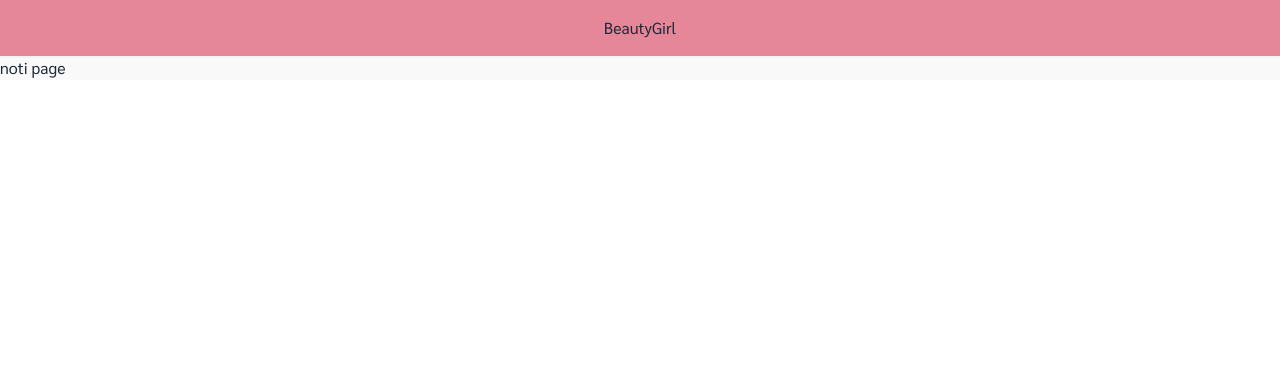
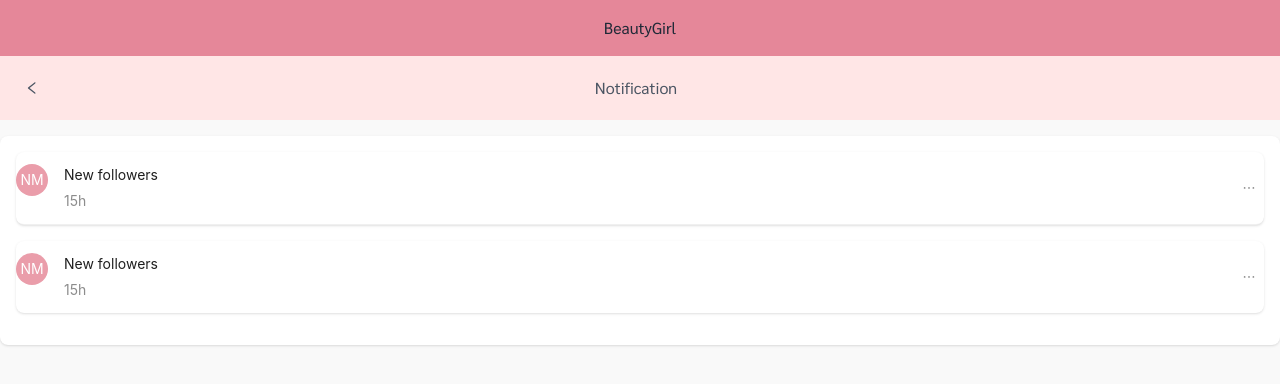
Before and after one commit to Namngernn/BeautyGirl, a React (Vite) app in the folder frontend/: page /Notifications in a window 1280 px wide. Shown: the top 384 px of the page. Built offline with nearby package versions, Linux system fonts and the light colour scheme.

Commit message:
undate test

```diff
--- a/frontend/src/pages/Login/Login.jsx
+++ b/frontend/src/pages/Login/Login.jsx
@@ -21,33 +21,28 @@ const getActiveColors = (colors) =>
   colors.map((color) => new TinyColor(color).darken(5).toString());
 
 const Login = () => (
+  <div className=" min-h-screen p-4 " style={{backgroundColor: "#fdf3f3"}}>
+    {/* ปุ่มBack */}
+    <Button
+      type="text"
+      icon={<LeftOutlined className="text-gray-600" />}
+      className="self-start"
+    />
+
+    {/* icon social */}
     <div>
-    <Button
-      icon={<LeftOutlined />}
-      style={{ position: 'absolute', left: 20, }} />
-
-    <div>
-      <div style={{ paddingTop: '20px' }}>
-        <h2 >Welcome Back!</h2>
-      </div>
-      <div className="text-center mb-6">
-      <div  style={{ paddingBottom: '10px', color: 'gray' }}>Beautygirl</div>
-        <div style={{ paddingbotttom: '20px' }}>
-          <Button
-            shape="circle"
-            icon={<FaFacebookF fill="#F2CAAE" />}
-          />
-          <Button
-            shape="circle"
-            icon={<FaGoogle fill="#F2CAAE" />}
-          />
-          <Button
-            shape="circle"
-            icon={<FaLinkedinIn fill="#F2CAAE" />}
-          />
+      <div className="text-center mb-10">
+        <h2 className="text-2xl font-bold text-black">Welcome Back!</h2>
+        <div className="text-gray-500 mb-4">Beautygirl</div>
+        <div className="flex justify-center space-x-4 mb-4">
+          <Button shape="circle" icon={<FaFacebookF fill="#F2CAAE" />} />
+          <Button shape="circle" icon={<FaGoogle fill="#F2CAAE" />} />
+          <Button shape="circle" icon={<FaLinkedinIn fill="#F2CAAE" />} />
         </div>
       </div>
-      <Form style={{ paddingTop: '20px' }}
+
+      {/* Form กรอก UserName/PW */}
+      <Form
         name="basic"
         initialValues={{
           remember: true,
@@ -55,8 +50,10 @@ const Login = () => (
         onFinish={onFinish}
         onFinishFailed={onFinishFailed}
         autoComplete="off"
-        className="space-y-4"
+         className="space-y-2 flex flex-col items-center"
       >
+
+        {/* UserName*/}
         <Form.Item
           name="username"
           rules={[
@@ -66,9 +63,12 @@ const Login = () => (
             },
           ]}
         >
-          <Input placeholder="UserName" className=" py-2 px-4 border border-gray-300 rounded" />
+          <Input placeholder="UserName" className="py-2 px-4 w-80 border border-gray-300 rounded" />
+
         </Form.Item>
 
+
+        {/* Password*/}
         <Form.Item
           name="password"
           rules={[
@@ -78,9 +78,11 @@ const Login = () => (
             },
           ]}
         >
-          <Input.Password placeholder="Password" className="py-2 px-4 border border-gray-300 rounded" />
+          <Input.Password placeholder="Password" className="py-2 px-4 w-80 border border-gray-300 rounded" />
         </Form.Item>
 
+
+        {/* ปุ่ม Sign In*/}
         <Form.Item>
           <ConfigProvider
             theme={{
@@ -94,15 +96,15 @@ const Login = () => (
               },
             }}
           >
+            <div className="flex justify-center mt-6">
               <Button
                 type="primary"
                 htmlType="submit"
-                block
-                className="bg-gradient-to-r from-pink-400 to-orange-300 border-none rounded"
-                style={{ borderRadius: '20px', height: '40px' }}
+                className="rounded-full h-12 w-64"
               >
                 Sign In
               </Button>
+            </div>
           </ConfigProvider>
         </Form.Item>
       </Form>
--- a/frontend/src/pages/Notifications/Notifications.jsx
+++ b/frontend/src/pages/Notifications/Notifications.jsx
@@ -1,12 +1,49 @@
-import React from 'react'
-import { Link } from 'react-router-dom'
+import React from 'react';
+import { List, Avatar, Button } from 'antd';
+import { EllipsisOutlined, ArrowLeftOutlined, LeftOutlined } from '@ant-design/icons';
 
-const Notifications = () => {
-  return (
+const data = [
+  {
+    title: 'New followers',
+    time: '15h',
+  },
+  {
+    title: 'New followers',
+    time: '15h',
+  }
+];
+
+const Notifications = () => (
+  <div className="h-screen">
     <div>
-      <h1>noti page</h1>
+      <nav className='p-4 flex items-center justify-between' style={{ backgroundColor: '#FFE6E6' }}>
+        <Button type="text" icon={<LeftOutlined className="text-gray-600" />} />
+        <div className="flex justify-center">
+          <span className="text-gray-600">Notification</span>
+        </div>
+        <div className="w-10"></div>
+      </nav>
     </div>
-  )
-}
 
-export default Notifications
+    <div className="bg-white shadow rounded-lg p-4 mt-4">
+      <List
+        itemLayout="horizontal"
+        dataSource={data}
+        renderItem={item => (
+          <List.Item
+            actions={[<EllipsisOutlined keyห="ellipsis" />]}
+            className="bg-white mb-4 rounded-lg p-4 shadow"
+          >
+            <List.Item.Meta
+              avatar={<Avatar style={{ backgroundColor: '#ea9daa' }}>NM</Avatar>}
+              title={<span>{item.title}</span>}
+              description={item.time}
+            />
+          </List.Item>
+        )}
+      />
+    </div>
+  </div>
+);
+
+export default Notifications;
--- a/frontend/src/pages/Profile/Profile.jsx
+++ b/frontend/src/pages/Profile/Profile.jsx
@@ -1,12 +1,43 @@
-import React from 'react'
-import { Link } from 'react-router-dom'
+import React from 'react';
+import { Avatar, Button } from 'antd';
+import { SettingOutlined, AppstoreOutlined, BookmarkOutlined, HeartOutlined } from '@ant-design/icons';
 
 const Profile = () => {
   return (
-    <div>
-      <h1>profile page</h1>
+    <div className="flex flex-col items-center p-4 bg-gray-100 min-h-screen">
+      <div className="w-full max-w-sm bg-white rounded-lg shadow-md p-6 relative">
+        <div className="absolute top-4 right-4">
+          <SettingOutlined className="text-gray-500" />
+        </div>
+        <div className="flex flex-col items-center">
+          <Avatar size={64} icon={<img src="https://via.placeholder.com/64" alt="avatar" />} />
+          <h2 className="text-xl font-semibold mt-2">Antonia Berger</h2>
+          <p className="text-gray-500">Fashion model & photographer</p>
+          <a href="http://antonia.com" className="text-blue-500">antonia.com</a>
+        </div>
+        <div className="flex justify-around w-full mt-4">
+          <div className="text-center">
+            <p className="text-lg font-bold">489</p>
+            <p className="text-gray-500">Posts</p>
+          </div>
+          <div className="text-center">
+            <p className="text-lg font-bold">95.2k</p>
+            <p className="text-gray-500">Followers</p>
+          </div>
+          <div className="text-center">
+            <p className="text-lg font-bold">763</p>
+            <p className="text-gray-500">Following</p>
+          </div>
+        </div>
+        <Button className="mt-4 w-full" type="primary">Edit Profile</Button>
+        <div className="flex justify-around w-full mt-4">
+          <AppstoreOutlined className="text-2xl text-gray-500" />
+          <BookmarkOutlined className="text-2xl text-gray-500" />
+          <HeartOutlined className="text-2xl text-gray-500" />
+        </div>
+      </div>
     </div>
-  )
-}
+  );
+};
 
-export default Profile
+export default Profile;
--- a/frontend/src/pages/Register/Register.jsx
+++ b/frontend/src/pages/Register/Register.jsx
@@ -18,6 +18,7 @@ const getHoverColors = (colors) =>
   colors.map((color) => new TinyColor(color).lighten(5).toString());
 const getActiveColors = (colors) =>
   colors.map((color) => new TinyColor(color).darken(5).toString());
+
 
 const Register = () => (
   <div style={{padding: '20px', borderRadius: '10px', maxWidth: '400px', margin: 'auto' }}>
```
Also changed, not shown: 1 other file (tests, documents, lock files or other folders). Lines whose indentation alone changed are shown as unchanged.
